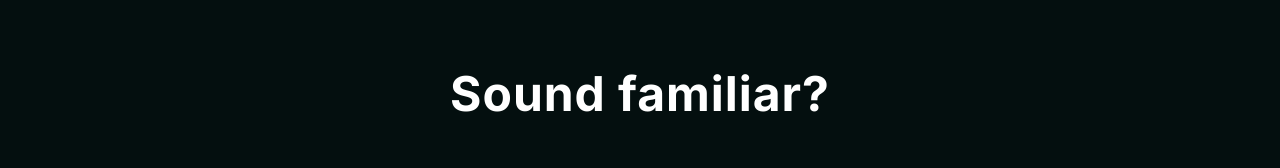
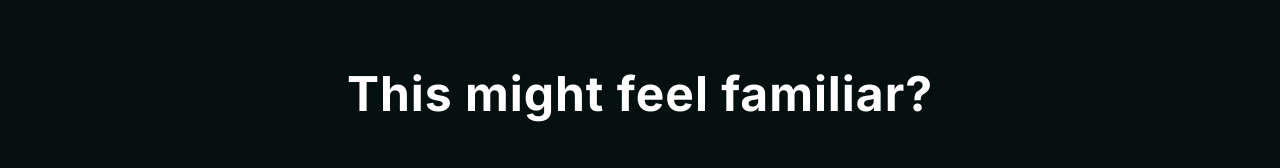
Before and after one commit to Carlynn19/CEEDed-website, a Next.js app: page / in a window 1280 px wide. Shown: the part 784-952 px from the top of the page. Built offline with nearby package versions, Linux system fonts and the light colour scheme.

Commit message:
change heading

```diff
--- a/app/page.tsx
+++ b/app/page.tsx
@@ -113,7 +113,7 @@ export default function Home() {
       <section id="relatable" className="px-4 sm:px-6 lg:px-8 py-20 relative bg-dark">
         <div className="max-w-6xl mx-auto">
           <AnimatedSection animation="fade-down">
-            <h2 className="text-4xl sm:text-5xl font-bold mb-20 text-center text-white">Sound familiar?</h2>
+            <h2 className="text-4xl sm:text-5xl font-bold mb-20 text-center text-white">This might feel familiar?</h2>
           </AnimatedSection>
           <div className="grid md:grid-cols-2 lg:grid-cols-4 gap-8">
             {relatabilityCards.map((card, index) => (
```
